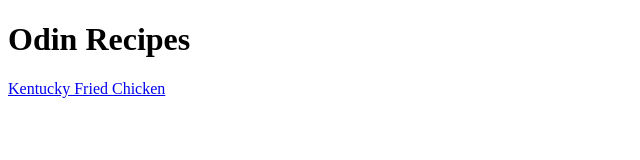
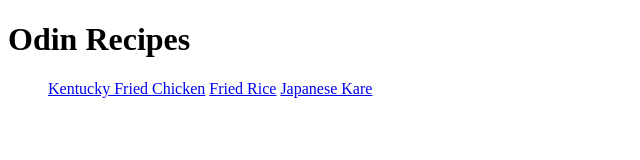
Before and after one commit to Senpu2693/odin-recipes, a plain HTML site: page index.html in a window 1280 px wide. Shown: the whole page, without its empty margins (0-640 px from the left). Drawn offline with Linux system fonts and the light colour scheme.

Commit message:
Saved changes

```diff
--- a/index.html
+++ b/index.html
@@ -7,7 +7,12 @@
 </head>
 <body>
     <h1>Odin Recipes</h1>
-    <a href="recipes/kfc.html">Kentucky Fried Chicken</a>
+    <ul>
+        <a href="recipes/kfc.html">Kentucky Fried Chicken</a>
+        <a href="recipes/friedRice.html">Fried Rice</a>
+        <a href="recipes/curry.html">Japanese Kare</a>
+    </ul>
+
 
 </body>
 </html>
```
Also changed, not shown: recipes/curry.html (+1 -1 lines), recipes/friedRice.html (+1 -1 lines), recipes/kfc.html (+1 -1 lines).
